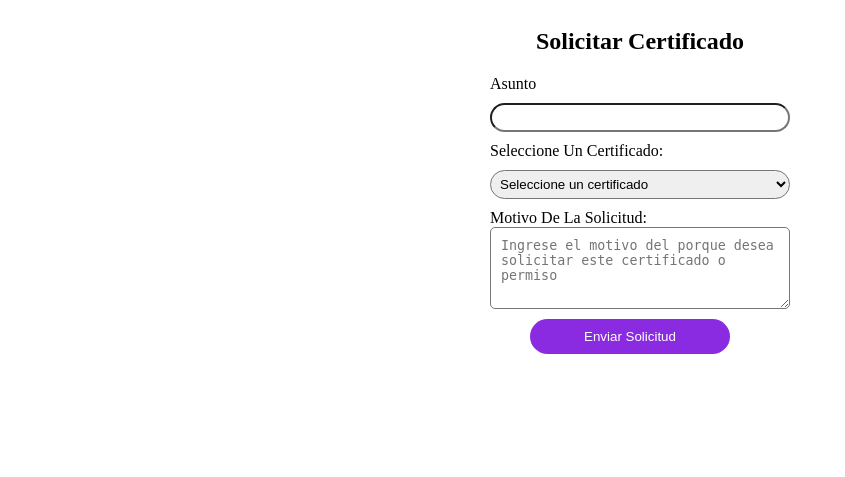
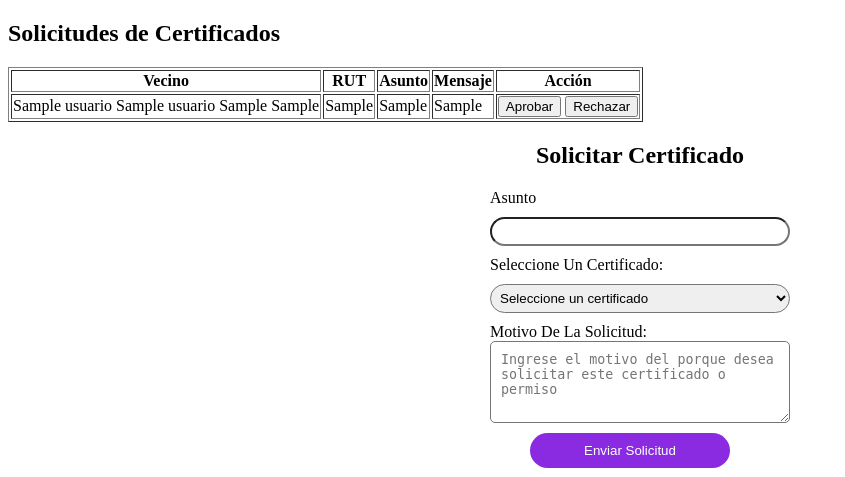
Before and after one commit to starlix234/heartcom, a PHP site: page /barrio3/panel.php in a window 1280 px wide. Shown: the top 477 px of the page, without its empty margins (0-845 px from the left). Run offline with PHP 8.4, Linux system fonts and the light colour scheme; the visitor is signed in with stand-in values (Sample User, id 1); tables that the repository leaves empty or names only in its code hold one stand-in row (values such as "Sample post").

Commit message:
gestionar certificado

```diff
--- /dev/null
+++ b/lib/listar-certificado.php
@@ -0,0 +1,14 @@
+<?php
+require_once "conexion.php";
+session_start();
+
+/* Validar rol */
+
+$sql = "
+SELECT sc.id_certificado, tp.nombre_certificado, sc.asunto, sc.mensaje, sc.created_at, CONCAT_WS(' ', u.p_nombre, u.s_nombre) AS nombre, CONCAT_WS(' ',u.ap_paterno,u.ap_materno) as apellido, u.rut FROM solicitud_certificado sc JOIN usuarios u ON sc.id_usuario = u.id_usuario JOIN tipos_certificados tp on tp.id_certi=sc.id_certi WHERE sc.id_estado = 1 ORDER BY sc.created_at DESC;
+";
+
+$stmt = $pdo->prepare($sql);
+$stmt->execute();
+$solicitudes = $stmt->fetchAll(PDO::FETCH_ASSOC);
+?>
--- /dev/null
+++ b/modulo-certificados/administrar-certificados.php
@@ -0,0 +1,39 @@
+<?php include("lib/listar-certificado.php")?>
+<!DOCTYPE html>
+<html lang="en">
+<head>
+    <meta charset="UTF-8">
+    <meta name="viewport" content="width=device-width, initial-scale=1.0">
+    <title>Document</title>
+</head>
+<body>
+
+<h2>Solicitudes de Certificados</h2>
+
+<table border="1">
+<tr>
+    <th>Vecino</th>
+    <th>RUT</th>
+    <th>Asunto</th>
+    <th>Mensaje</th>
+    <th>Acción</th>
+</tr>
+
+<?php foreach ($solicitudes as $s): ?>
+<tr>
+    <td><?= $s['nombre'] . ' ' . $s['apellido'] ?></td>
+    <td><?= $s['rut'] ?></td>
+    <td><?= $s['asunto'] ?></td>
+    <td><?= $s['mensaje'] ?></td>
+    <td>
+        <form method="POST" action="lib/gestionar_solicitud.php">
+            <input type="hidden" name="id_certificado" value="<?= $s['id_certificado'] ?>">
+            <button name="accion" value="aprobar">Aprobar</button>
+            <button name="accion" value="rechazar">Rechazar</button>
+        </form>
+    </td>
+</tr>
+<?php endforeach; ?>
+</table>
+</body>
+</html>
--- a/modulo-certificados/solicitud-certificado.php
+++ b/modulo-certificados/solicitud-certificado.php
@@ -1,5 +1,4 @@
 <?php
-session_start(); // Iniciar la sesión
 require("lib/leer-tipo-certificado.php");
 
 // Asegúrate de que la sesión tiene el ID del usuario
--- a/panel.php
+++ b/panel.php
@@ -8,6 +8,7 @@
 
 </head>
 <body>
+<?php include("modulo-certificados/administrar-certificados.php")?>
 
 <?php include("modulo-certificados/solicitud-certificado.php")?>
 
```
Also changed, not shown: lib/insertar-certificado.php (+31 -20 lines), lib/procesar_login.php (+4 -4 lines), lib/gestionar-certificado.php (added).
